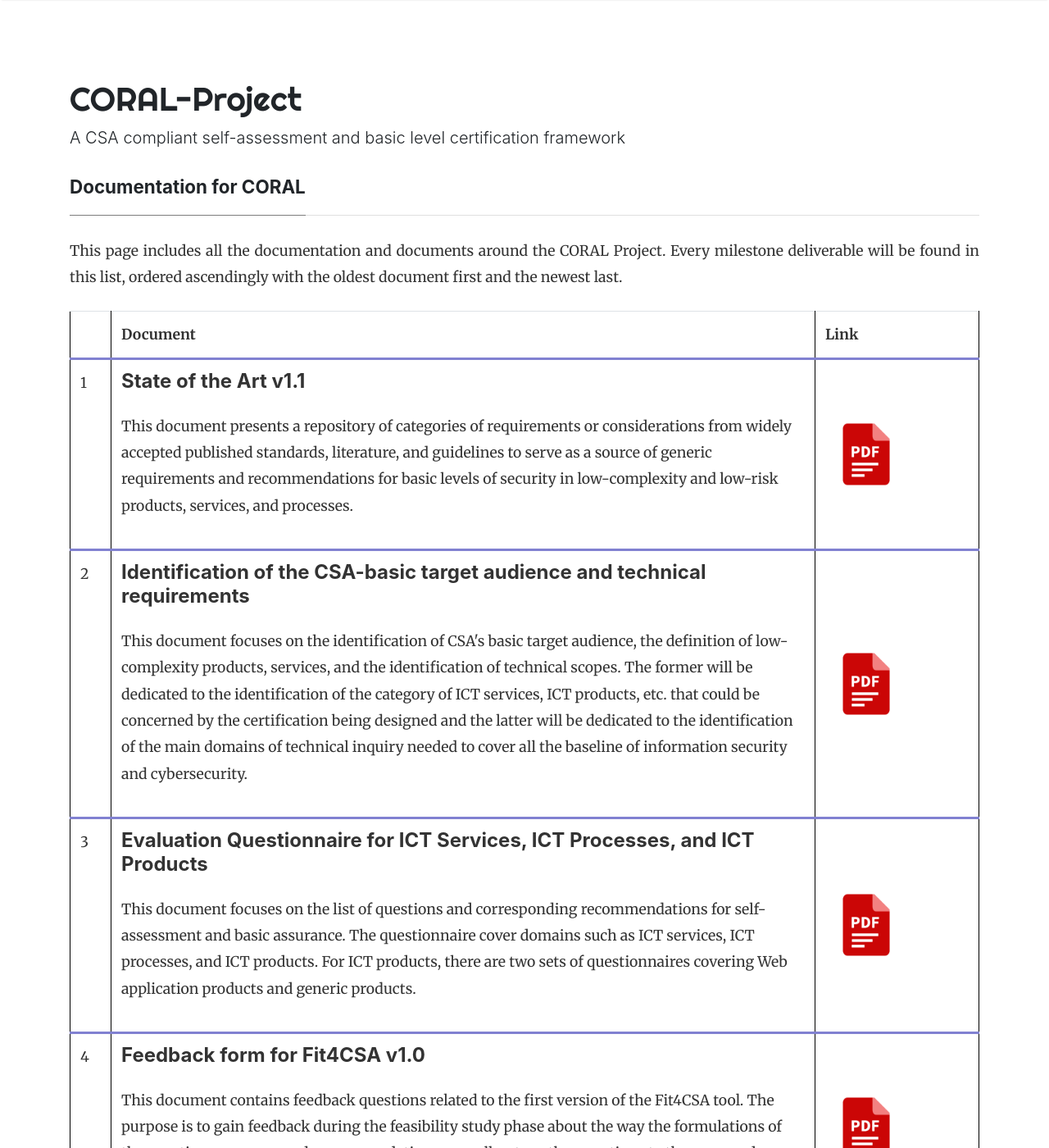
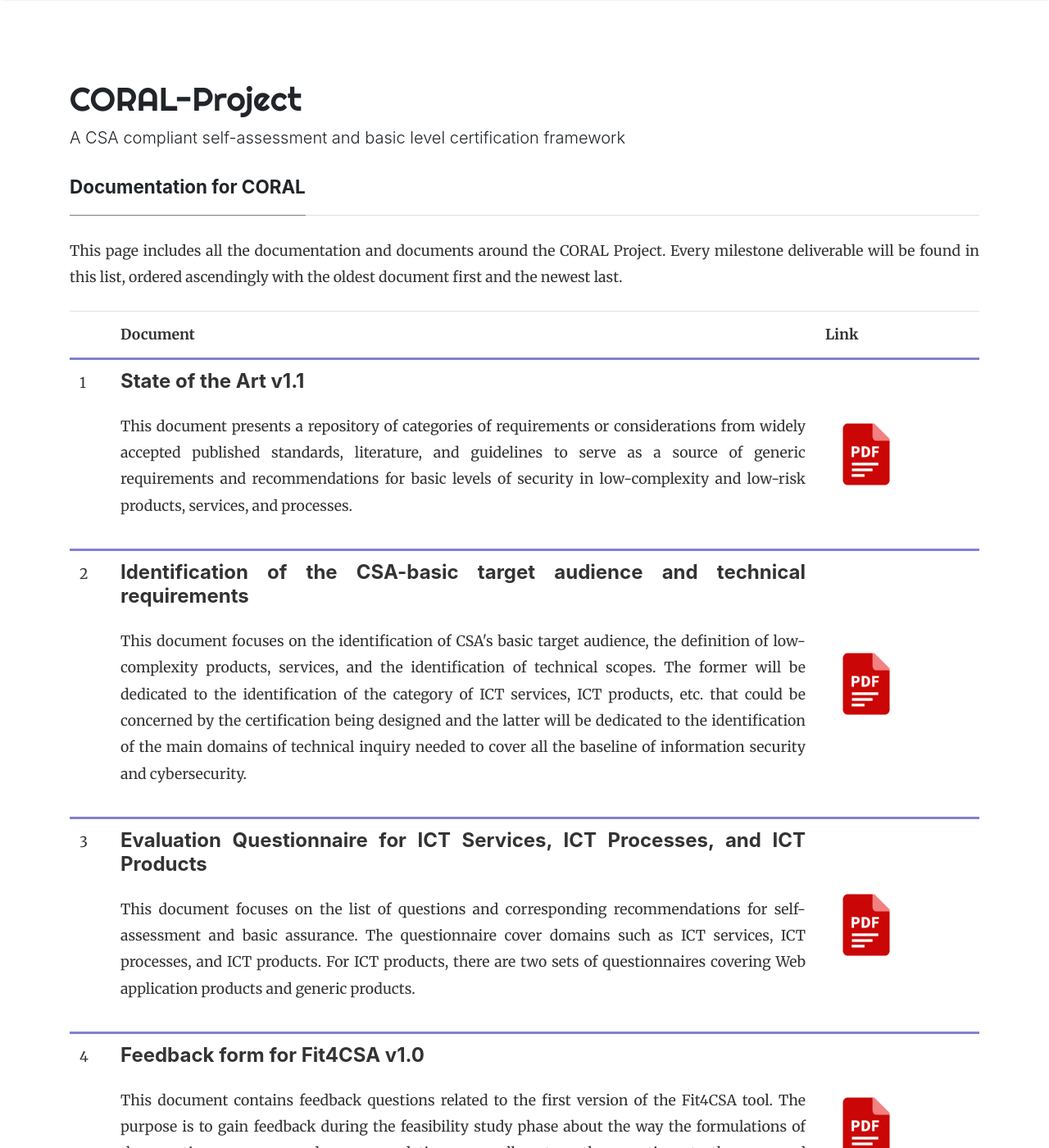
Before and after one commit to NC3-LU/coral-project, a Jekyll site: the page built from documentation.md, in a window 1280 px wide and 1400 px high. Shown: the whole window at 82% size. Built offline with Jekyll 4.4.1, drawn with Linux system fonts in a browser that asks for light colours; nearby versions of some CDN libraries.

Commit message:
Removed base from main.scss

```diff
--- a/assets/css/main.scss
+++ b/assets/css/main.scss
@@ -11,6 +11,5 @@
 // Import partials from `sass_dir` (defaults to `_sass`)
 @import
 	"syntax",
-    "starsnonscss",
-	"base"
+    "starsnonscss"
 ;
```
